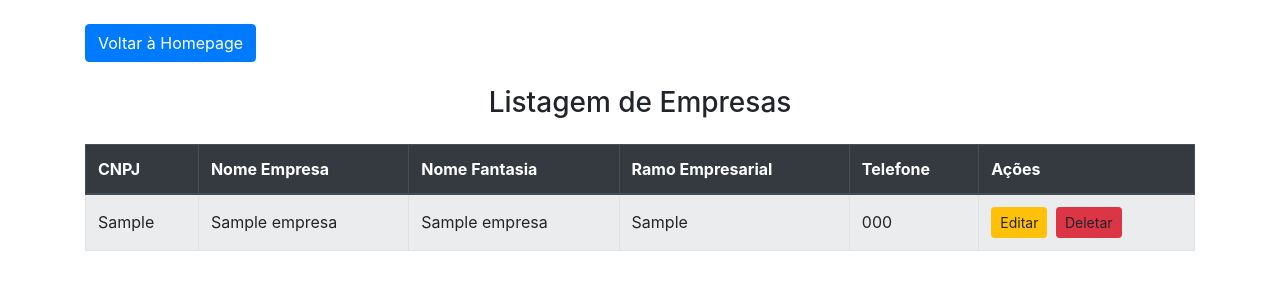
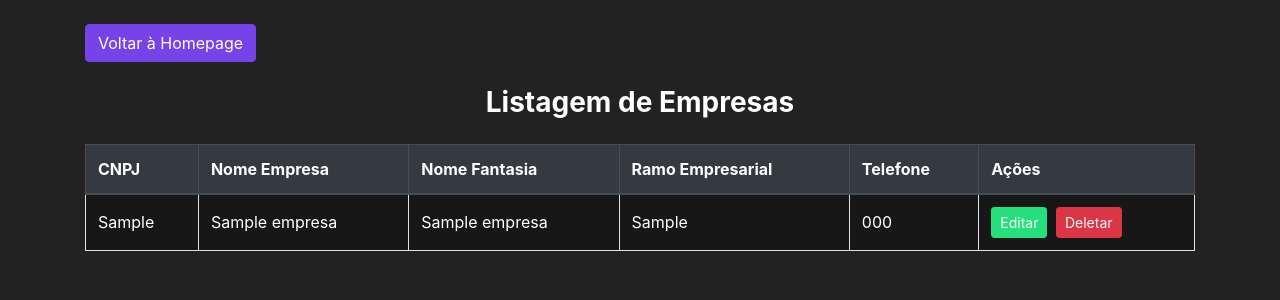
Before and after one commit to bmfps-a/pucdevacademy, a PHP site: page /usuarioteste.php in a window 1280 px wide. Shown: the top 300 px of the page. Run offline with PHP 8.4, Linux system fonts and the light colour scheme; the visitor is signed in with stand-in values (Sample User, id 1); tables that the repository leaves empty or names only in its code hold one stand-in row (values such as "Sample post").

Commit message:
Mudanças visuais nas telas de CRUD

```diff
--- a/login/login.php
+++ b/login/login.php
@@ -2,8 +2,7 @@
 session_start();
 include("../conexaobd/conexao.php");
 
-// Verifica se um usuário está logado e ajusta o texto e link do botão conforme necessário
-if (isset($_SESSION['emailusuario']) || isset($_SESSION['emailempresa'])) {
+if (isset($_SESSION['emailcolaborador']) || isset($_SESSION['emailempresa'])) {
     header("Location: ../homepage/index.php");
 }
 
--- a/login/usuarioteste.php
+++ b/login/usuarioteste.php
@@ -2,8 +2,7 @@
 session_start();
 include("../conexaobd/conexao.php");
 
-// Verifica se o usuário está logado, se não estiver, redireciona para a página de login
-if(!isset($_SESSION['emailusuario'])) {
+if(!isset($_SESSION['emailcolaborador'])) {
     if(isset($_SESSION['emailempresa'])) {
         header("Location: ../homepage/index.php");
         exit();
@@ -23,24 +22,42 @@
     <title>Listagem de Empresas</title>
     <link href="https://stackpath.bootstrapcdn.com/bootstrap/4.5.2/css/bootstrap.min.css" rel="stylesheet">
     <style>
+        .btn-primary{
+            background-color: #7742E8;
+            border-color: #7742E8;
+        }
+
+        .btn-primary:hover, .btn-primary:focus {
+            background-color: #7742E8 !important;
+            border-color: #7742E8 !important;
+            color: black;
+        }
+
         .edit-btn {
-            background-color: #ffc107;
-            border-color: #ffc107;
+            background-color: #25DF7C;
+            border-color: #25DF7C;
+            color: white;
         }
 
         .delete-btn {
             background-color: #dc3545;
             border-color: #dc3545;
+            color: white;
         }
 
         .edit-btn:hover, .edit-btn:focus, .delete-btn:hover, .delete-btn:focus {
-            background-color: #ffc107 !important;
-            border-color: #ffc107 !important;
+            background-color: #25DF7C !important;
+            border-color: #25DF7C !important;
         }
 
         .delete-btn:hover, .delete-btn:focus {
             background-color: #dc3545 !important;
             border-color: #dc3545 !important;
+        }
+
+        .mb-4 {
+            font-weight: bold;
+            color: white
         }
 
         .custom-table {
@@ -56,9 +73,14 @@
         .custom-table td, .custom-table th {
             vertical-align: middle !important;
         }
+        tbody{
+            background-color: #181818;
+            color: white
+
+        }
     </style>
 </head>
-<body>
+<body style="background-color:  #222222;">
      <div class="container mt-4">
         <a href="../homepage/index.php" class="btn btn-primary">Voltar à Homepage</a>
     </div>
--- a/login/verificarlogin.js
+++ b/login/verificarlogin.js
@@ -17,7 +17,6 @@
             }
         });
         if (camposvalidos === true) {
-            alert("Login efetuado com sucesso!")
             console.log(document.getElementById("email").value)
             console.log(document.getElementById("password").value)
         }
```
Also changed, not shown: login/edit_empresa.php (+19 -7 lines), login/login-bd.php (deleted, +0 -25 lines), login/login-colaborador-bd.php (+4 -7 lines), login/login-empresa-bd.php (+3 -6 lines), login/login_style.css (+9 -11 lines).
